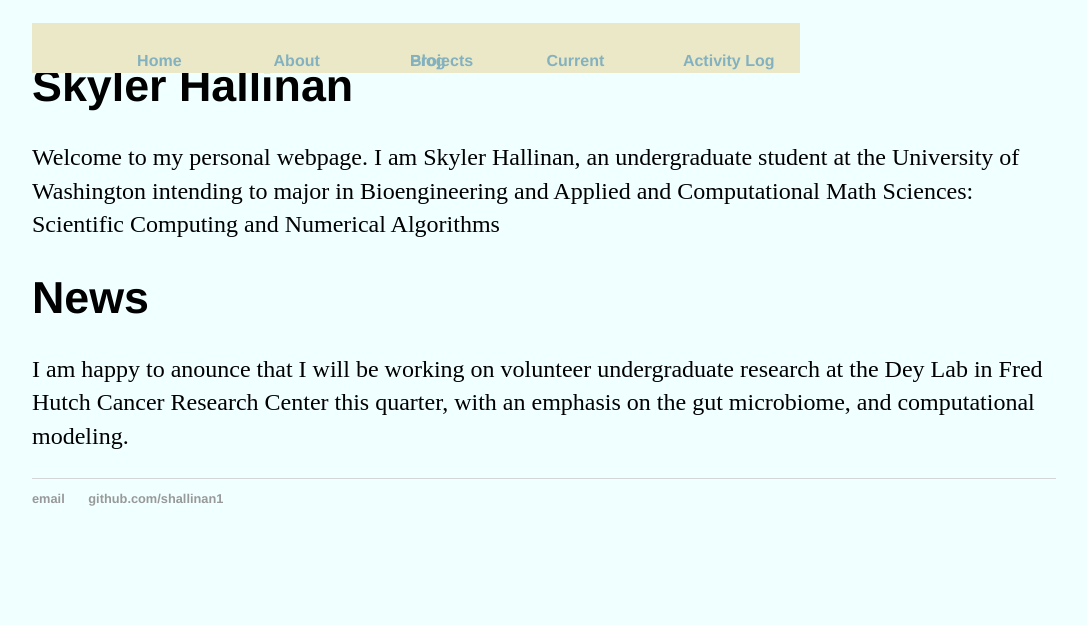
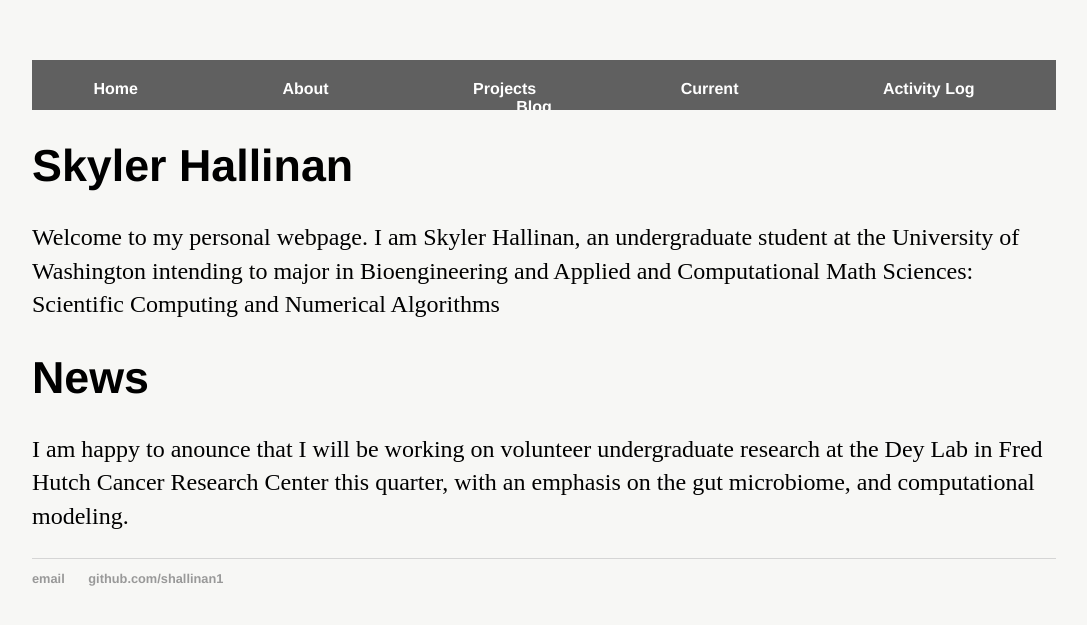
Before and after one commit to shallinan1/shallinan1.github.io, a Jekyll site: the page built from index.md, in a window 1280 px wide. Shown: the top 625 px of the page, without its empty margins (96-1183 px from the left). Built offline with Jekyll 4.4.1, drawn with Linux system fonts in a browser that asks for light colours; our own code applies the rules of GitHub Pages for plain Markdown files.

Commit message:
bg changes and css revert

```diff
--- a/css/main.css
+++ b/css/main.css
@@ -1,12 +1,12 @@
 #globalNav {
-	position: fixed;
+	position: sticky;
 	z-index: 1;
-	width: 60%;
+	width: 100%;
 	height: 3.125em;
-	top: 2.5%;
+	top: 0;
 	left: 10%;
 	overflow: hidden;
-	background-color:#eae8c6;
+	background-color:#606060;
 	color: #2A363B;
 }
 
@@ -31,23 +31,21 @@
 			}
 
 	#globalNav a {
-		position: absolute;
+		position: relative;
 		top: 50%;
-		transform: translateY(-50%);
 		padding: 0 0.25em;
 		-moz-padding-start: 0;
 		font-size: 1em;
-		color: #83b1bf;
+		color: #FFFFFF;
 	}
 
 		#globalNav a:hover {
-			position: absolute;
+			position: relative;
 		top: 50%;
-		transform: translateY(-50%);
 			padding: 0 0.25em;
 			-moz-padding-start: 0;
 			font-size: 1.5em;
-			color: #83b1bf;
+			color: #FFFFFF;
 		    -webkit-transition: .3s ease-in;
 		       -moz-transition: .3s ease-in;
 		        -ms-transition: .3s ease-in;
@@ -57,7 +55,7 @@
 
 body {
     margin: 60px auto;
-    background-color: #f0ffff;
+    background-color: #F7F7F5;
     width: 80%;
 	top:80;
 }
```
